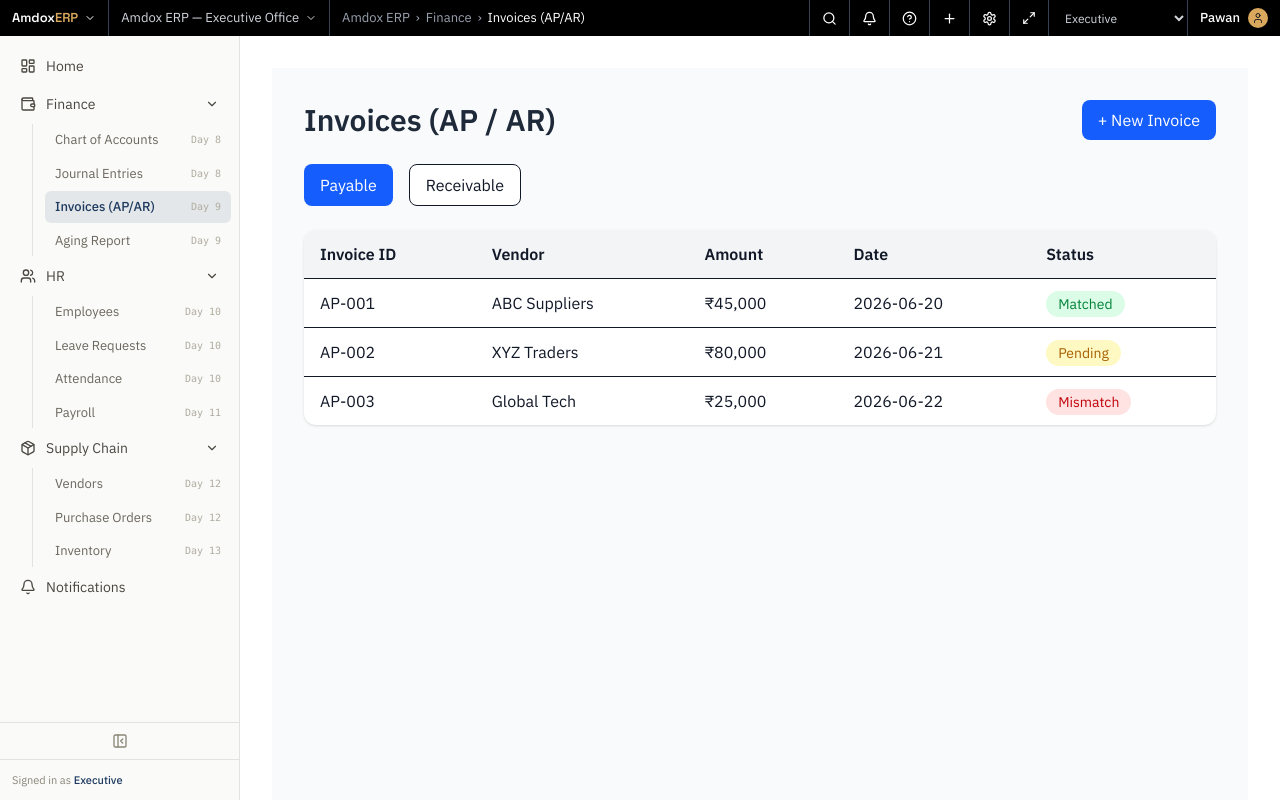
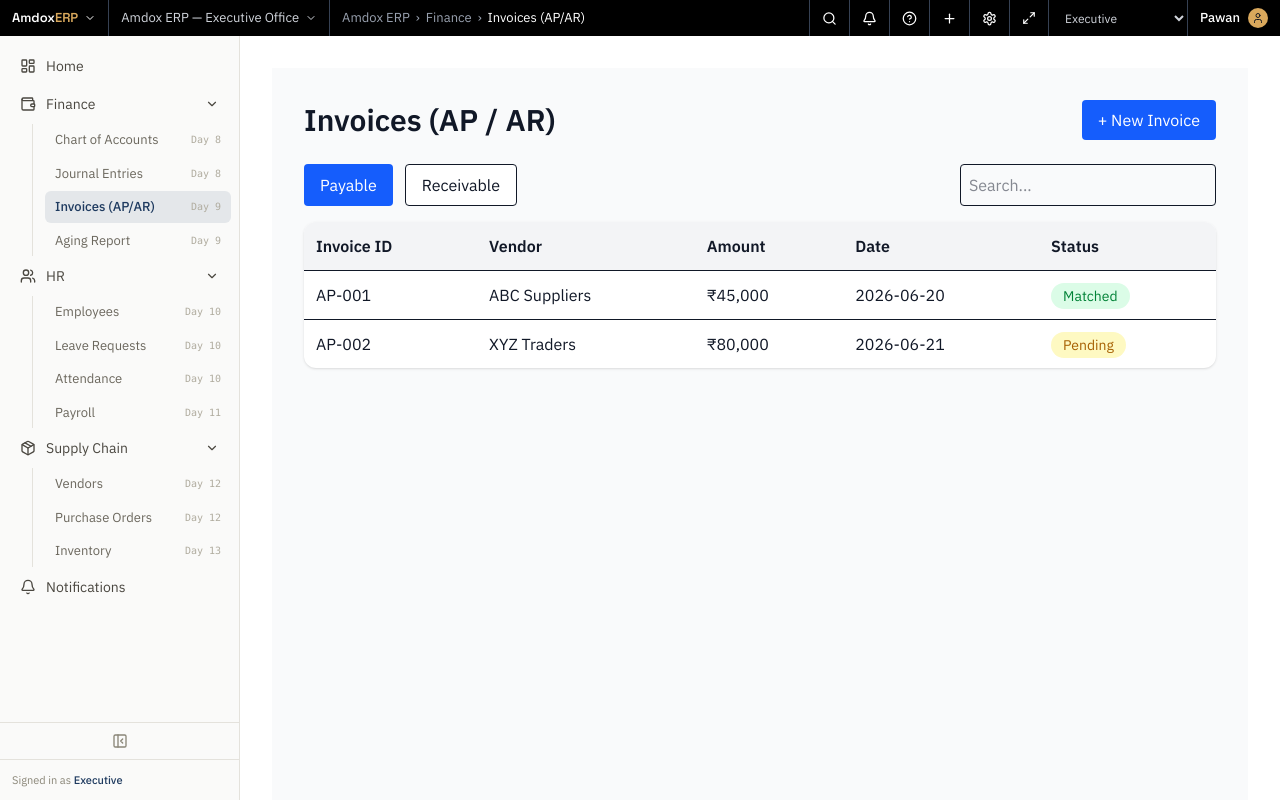
Before and after one commit to PawanYN/amdox-erp, a Next.js app in the folder apps/web/: page /finance/invoices in a window 1280 px wide. Built offline with nearby package versions, Linux system fonts and the light colour scheme.

Commit message:
feat(finance): add interactive finance module screens

```diff
--- a/apps/web/src/components/dashboard/Finance/ChartOfAccounts.tsx
+++ b/apps/web/src/components/dashboard/Finance/ChartOfAccounts.tsx
@@ -1,5 +1,9 @@
+"use client";
+
+import { useState } from "react";
+
 export default function ChartOfAccounts() {
-  const accounts = [
+  const [accounts, setAccounts] = useState([
     {
       code: "1000",
       name: "Cash",
@@ -35,16 +39,143 @@ export default function ChartOfAccounts() {
       currency: "INR",
       balance: "₹45,000",
     },
-  ];
+  ]);
+
+  const [open, setOpen] = useState(false);
+
+  const [form, setForm] = useState({
+    code: "",
+    name: "",
+    type: "Asset",
+    currency: "INR",
+    balance: "",
+  });
+
+  const handleChange = (
+    e: React.ChangeEvent<HTMLInputElement | HTMLSelectElement>
+  ) => {
+    setForm({
+      ...form,
+      [e.target.name]: e.target.value,
+    });
+  };
+
+  const handleSave = () => {
+    if (
+      !form.code ||
+      !form.name ||
+      !form.type ||
+      !form.currency ||
+      !form.balance
+    ) {
+      alert("Please fill all fields");
+      return;
+    }
+
+    setAccounts([
+      ...accounts,
+      {
+        ...form,
+        balance: `₹${Number(form.balance).toLocaleString("en-IN")}`,
+      },
+    ]);
+
+    setForm({
+      code: "",
+      name: "",
+      type: "Asset",
+      currency: "INR",
+      balance: "",
+    });
+
+    setOpen(false);
+  };
 
   return (
     <div className="p-8 bg-gray-50 min-h-screen">
+      {open && (
+        <div className="fixed inset-0 bg-black/40 flex items-center justify-center z-50">
+          <div className="bg-white rounded-xl w-[500px] p-6 shadow-xl">
+            <h2 className="text-2xl font-bold mb-5 text-gray-800">
+              New Account
+            </h2>
+
+            <div className="space-y-4">
+              <input
+                name="code"
+                placeholder="Account Code"
+                value={form.code}
+                onChange={handleChange}
+                className="w-full border rounded-lg p-3 text-gray-700"
+              />
+
+              <input
+                name="name"
+                placeholder="Account Name"
+                value={form.name}
+                onChange={handleChange}
+                className="w-full border rounded-lg p-3 text-gray-700"
+              />
+
+              <select
+                name="type"
+                value={form.type}
+                onChange={handleChange}
+                className="w-full border rounded-lg p-3 text-gray-700"
+              >
+                <option>Asset</option>
+                <option>Liability</option>
+                <option>Equity</option>
+                <option>Income</option>
+                <option>Expense</option>
+              </select>
+
+              <input
+                name="currency"
+                placeholder="Currency"
+                value={form.currency}
+                onChange={handleChange}
+                className="w-full border rounded-lg p-3 text-gray-700"
+              />
+
+              <input
+                name="balance"
+                type="number"
+                placeholder="Opening Balance"
+                value={form.balance}
+                onChange={handleChange}
+                className="w-full border rounded-lg p-3 text-gray-700"
+              />
+            </div>
+
+            <div className="flex justify-end gap-3 mt-6">
+              <button
+                onClick={() => setOpen(false)}
+                className="px-5 py-2 rounded-lg border border-gray-300 hover:bg-gray-100"
+              >
+                Cancel
+              </button>
+
+              <button
+                onClick={handleSave}
+                className="bg-blue-600 hover:bg-blue-700 text-white px-5 py-2 rounded-lg"
+              >
+                Save
+              </button>
+            </div>
+          </div>
+        </div>
+      )}
+
       <div className="flex justify-between items-center mb-6">
         <h1 className="text-3xl font-bold text-gray-800">
           Chart of Accounts
         </h1>
 
-        <button className="bg-blue-600 hover:bg-blue-700 text-white px-4 py-2 rounded-lg shadow">
+        <button
+          onClick={() => setOpen(true)}
+          className="bg-blue-600 hover:bg-blue-700 text-white px-4 py-2 rounded-lg shadow"
+        >
           + New Account
         </button>
       </div>
@@ -68,13 +199,17 @@ export default function ChartOfAccounts() {
                 className="border-t hover:bg-gray-50"
               >
                 <td className="px-6 py-4">{account.code}</td>
+
                 <td className="px-6 py-4">{account.name}</td>
+
                 <td className="px-6 py-4">
                   <span className="px-3 py-1 rounded-full bg-blue-100 text-blue-700 text-sm">
                     {account.type}
                   </span>
                 </td>
+
                 <td className="px-6 py-4">{account.currency}</td>
+
                 <td className="px-6 py-4 font-medium">
                   {account.balance}
                 </td>
--- a/apps/web/src/components/dashboard/Finance/Invoices.tsx
+++ b/apps/web/src/components/dashboard/Finance/Invoices.tsx
@@ -1,159 +1,106 @@
 "use client";
 
-import { useState } from "react";
+import { useMemo, useState } from "react";
+
+type Invoice = {
+  id: string;
+  party: string;
+  amount: string;
+  date: string;
+  status: string;
+};
 
 export default function Invoices() {
-  const [tab, setTab] = useState("Payable");
+  const [tab, setTab] = useState<"Payable"|"Receivable">("Payable");
 
-  const payableInvoices = [
-    {
-      id: "AP-001",
-      vendor: "ABC Suppliers",
-      amount: "₹45,000",
-      date: "2026-06-20",
-      status: "Matched",
-    },
-    {
-      id: "AP-002",
-      vendor: "XYZ Traders",
-      amount: "₹80,000",
-      date: "2026-06-21",
-      status: "Pending",
-    },
-    {
-      id: "AP-003",
-      vendor: "Global Tech",
-      amount: "₹25,000",
-      date: "2026-06-22",
-      status: "Mismatch",
-    },
-  ];
+  const [payable, setPayable] = useState<Invoice[]>([
+    { id:"AP-001", party:"ABC Suppliers", amount:"₹45,000", date:"2026-06-20", status:"Matched"},
+    { id:"AP-002", party:"XYZ Traders", amount:"₹80,000", date:"2026-06-21", status:"Pending"},
+  ]);
 
-  const receivableInvoices = [
-    {
-      id: "AR-001",
-      customer: "Tech Corp",
-      amount: "₹1,20,000",
-      date: "2026-06-18",
-      status: "Paid",
-    },
-    {
-      id: "AR-002",
-      customer: "Future Pvt Ltd",
-      amount: "₹95,000",
-      date: "2026-06-19",
-      status: "Open",
-    },
-    {
-      id: "AR-003",
-      customer: "Vision Ltd",
-      amount: "₹40,000",
-      date: "2026-06-15",
-      status: "Overdue",
-    },
-  ];
+  const [receivable, setReceivable] = useState<Invoice[]>([
+    { id:"AR-001", party:"Tech Corp", amount:"₹1,20,000", date:"2026-06-18", status:"Paid"},
+    { id:"AR-002", party:"Future Pvt Ltd", amount:"₹95,000", date:"2026-06-19", status:"Open"},
+  ]);
 
-  const invoices =
-    tab === "Payable" ? payableInvoices : receivableInvoices;
+  const [open,setOpen]=useState(false);
+  const [search,setSearch]=useState("");
+  const [form,setForm]=useState({party:"",amount:"",date:"",status:""});
 
-  const badgeColor = (status: string) => {
-    switch (status) {
-      case "Matched":
-      case "Paid":
-        return "bg-green-100 text-green-700";
+  const list = useMemo(()=>{
+    const src = tab==="Payable"?payable:receivable;
+    return src.filter(i=>(i.id+i.party+i.status).toLowerCase().includes(search.toLowerCase()));
+  },[tab,payable,receivable,search]);
 
-      case "Mismatch":
-      case "Overdue":
-        return "bg-red-100 text-red-700";
+  const badge=(s:string)=>{
+    if(["Matched","Paid"].includes(s)) return "bg-green-100 text-green-700";
+    if(["Mismatch","Overdue"].includes(s)) return "bg-red-100 text-red-700";
+    return "bg-yellow-100 text-yellow-700";
+  }
 
-      default:
-        return "bg-yellow-100 text-yellow-700";
-    }
-  };
+  function save(){
+    if(!form.party||!form.amount||!form.date||!form.status){alert("Fill all fields");return;}
+    const obj:Invoice={
+      id: tab==="Payable"?`AP-${String(payable.length+1).padStart(3,"0")}`:`AR-${String(receivable.length+1).padStart(3,"0")}`,
+      party:form.party,
+      amount:`₹${Number(form.amount).toLocaleString("en-IN")}`,
+      date:form.date,
+      status:form.status
+    };
+    if(tab==="Payable") setPayable([...payable,obj]); else setReceivable([...receivable,obj]);
+    setForm({party:"",amount:"",date:"",status:""});
+    setOpen(false);
+  }
 
   return (
     <div className="p-8 bg-gray-50 min-h-screen">
+      {open&&(
+        <div className="fixed inset-0 bg-black/40 flex items-center justify-center">
+          <div className="bg-white p-6 rounded-xl w-[500px]">
+            <h2 className="text-2xl font-bold mb-4">New Invoice</h2>
+            <div className="space-y-3">
+              <input className="w-full border p-3 rounded" placeholder={tab==="Payable"?"Vendor":"Customer"} value={form.party} onChange={e=>setForm({...form,party:e.target.value})}/>
+              <input className="w-full border p-3 rounded" type="number" placeholder="Amount" value={form.amount} onChange={e=>setForm({...form,amount:e.target.value})}/>
+              <input className="w-full border p-3 rounded" type="date" value={form.date} onChange={e=>setForm({...form,date:e.target.value})}/>
+              <input className="w-full border p-3 rounded" placeholder="Status" value={form.status} onChange={e=>setForm({...form,status:e.target.value})}/>
+            </div>
+            <div className="flex justify-end gap-2 mt-5">
+              <button onClick={()=>setOpen(false)} className="border px-4 py-2 rounded">Cancel</button>
+              <button onClick={save} className="bg-blue-600 text-white px-4 py-2 rounded">Save</button>
+            </div>
+          </div>
+        </div>
+      )}
       <div className="flex justify-between items-center mb-6">
-        <h1 className="text-3xl font-bold text-gray-800">
-          Invoices (AP / AR)
-        </h1>
-
-        <button className="bg-blue-600 text-white px-4 py-2 rounded-lg">
-          + New Invoice
-        </button>
+        <h1 className="text-3xl font-bold">Invoices (AP / AR)</h1>
+        <button onClick={()=>setOpen(true)} className="bg-blue-600 text-white px-4 py-2 rounded">+ New Invoice</button>
       </div>
 
-      <div className="flex gap-4 mb-6">
-        <button
-          onClick={() => setTab("Payable")}
-          className={`px-4 py-2 rounded-lg ${
-            tab === "Payable"
-              ? "bg-blue-600 text-white"
-              : "bg-white border"
-          }`}
-        >
-          Payable
-        </button>
-
-        <button
-          onClick={() => setTab("Receivable")}
-          className={`px-4 py-2 rounded-lg ${
-            tab === "Receivable"
-              ? "bg-blue-600 text-white"
-              : "bg-white border"
-          }`}
-        >
-          Receivable
-        </button>
+      <div className="flex gap-3 mb-4">
+        <button onClick={()=>setTab("Payable")} className={`px-4 py-2 rounded ${tab==="Payable"?"bg-blue-600 text-white":"border bg-white"}`}>Payable</button>
+        <button onClick={()=>setTab("Receivable")} className={`px-4 py-2 rounded ${tab==="Receivable"?"bg-blue-600 text-white":"border bg-white"}`}>Receivable</button>
+        <input className="ml-auto border rounded p-2 w-64" placeholder="Search..." value={search} onChange={e=>setSearch(e.target.value)}/>
       </div>
 
       <div className="bg-white rounded-xl shadow overflow-hidden">
         <table className="w-full">
           <thead className="bg-gray-100">
             <tr>
-              <th className="px-4 py-3 text-left">Invoice ID</th>
-              <th className="px-4 py-3 text-left">
-                {tab === "Payable"
-                  ? "Vendor"
-                  : "Customer"}
-              </th>
-              <th className="px-4 py-3 text-left">Amount</th>
-              <th className="px-4 py-3 text-left">Date</th>
-              <th className="px-4 py-3 text-left">Status</th>
+              <th className="p-3 text-left">Invoice ID</th>
+              <th className="p-3 text-left">{tab==="Payable"?"Vendor":"Customer"}</th>
+              <th className="p-3 text-left">Amount</th>
+              <th className="p-3 text-left">Date</th>
+              <th className="p-3 text-left">Status</th>
             </tr>
           </thead>
-
           <tbody>
-            {invoices.map((invoice) => (
-              <tr
-                key={invoice.id}
-                className="border-t hover:bg-gray-50"
-              >
-                <td className="px-4 py-3">{invoice.id}</td>
-
-                <td className="px-4 py-3">
-                  {"vendor" in invoice
-                    ? invoice.vendor
-                    : invoice.customer}
-                </td>
-
-                <td className="px-4 py-3">
-                  {invoice.amount}
-                </td>
-
-                <td className="px-4 py-3">
-                  {invoice.date}
-                </td>
-
-                <td className="px-4 py-3">
-                  <span
-                    className={`px-3 py-1 rounded-full text-sm ${badgeColor(
-                      invoice.status
-                    )}`}
-                  >
-                    {invoice.status}
-                  </span>
-                </td>
+            {list.map(i=>(
+              <tr key={i.id} className="border-t">
+                <td className="p-3">{i.id}</td>
+                <td className="p-3">{i.party}</td>
+                <td className="p-3">{i.amount}</td>
+                <td className="p-3">{i.date}</td>
+                <td className="p-3"><span className={`px-3 py-1 rounded-full text-sm ${badge(i.status)}`}>{i.status}</span></td>
               </tr>
             ))}
           </tbody>
--- a/apps/web/src/components/dashboard/Finance/JournalEntries.tsx
+++ b/apps/web/src/components/dashboard/Finance/JournalEntries.tsx
@@ -1,5 +1,19 @@
+"use client";
+
+import { useState } from "react";
+
+type JournalEntry = {
+  id: string;
+  date: string;
+  description: string;
+  debit: string;
+  credit: string;
+  amount: string;
+  locked: boolean;
+};
+
 export default function JournalEntries() {
-  const entries = [
+  const [entries, setEntries] = useState<JournalEntry[]>([
     {
       id: "JE-001",
       date: "2026-06-20",
@@ -18,68 +32,102 @@ export default function JournalEntries() {
       amount: "₹25,000",
       locked: false,
     },
-    {
-      id: "JE-003",
-      date: "2026-06-22",
-      description: "Salary Expense",
-      debit: "Salary Expense",
-      credit: "Cash",
-      amount: "₹1,20,000",
-      locked: true,
-    },
-  ];
+  ]);
+
+  const [showModal, setShowModal] = useState(false);
+  const [search, setSearch] = useState("");
+  const [form, setForm] = useState({
+    date: "",
+    description: "",
+    debit: "",
+    credit: "",
+    amount: "",
+  });
+
+  const handleChange = (e: React.ChangeEvent<HTMLInputElement>) =>
+    setForm({ ...form, [e.target.name]: e.target.value });
+
+  const handleSave = () => {
+    if (Object.values(form).some(v => !v)) {
+      alert("Please fill all fields");
+      return;
+    }
+    setEntries([
+      ...entries,
+      {
+        id: `JE-${String(entries.length + 1).padStart(3, "0")}`,
+        ...form,
+        amount: `₹${Number(form.amount).toLocaleString("en-IN")}`,
+        locked: false,
+      },
+    ]);
+    setForm({ date:"",description:"",debit:"",credit:"",amount:""});
+    setShowModal(false);
+  };
+
+  const filtered = entries.filter(e =>
+    [e.id,e.description,e.debit,e.credit].join(" ").toLowerCase().includes(search.toLowerCase())
+  );
 
   return (
     <div className="p-8 bg-gray-50 min-h-screen">
+      {showModal && (
+        <div className="fixed inset-0 bg-black/40 flex items-center justify-center">
+          <div className="bg-white rounded-xl p-6 w-[500px]">
+            <h2 className="text-2xl font-bold mb-4">New Journal Entry</h2>
+            <div className="space-y-3">
+              <input className="w-full border p-3 rounded" type="date" name="date" value={form.date} onChange={handleChange}/>
+              <input className="w-full border p-3 rounded" placeholder="Description" name="description" value={form.description} onChange={handleChange}/>
+              <input className="w-full border p-3 rounded" placeholder="Debit Account" name="debit" value={form.debit} onChange={handleChange}/>
+              <input className="w-full border p-3 rounded" placeholder="Credit Account" name="credit" value={form.credit} onChange={handleChange}/>
+              <input className="w-full border p-3 rounded" type="number" placeholder="Amount" name="amount" value={form.amount} onChange={handleChange}/>
+            </div>
+            <div className="flex justify-end gap-2 mt-5">
+              <button onClick={()=>setShowModal(false)} className="border px-4 py-2 rounded">Cancel</button>
+              <button onClick={handleSave} className="bg-green-600 text-white px-4 py-2 rounded">Save</button>
+            </div>
+          </div>
+        </div>
+      )}
+
       <div className="flex justify-between items-center mb-6">
-        <h1 className="text-3xl font-bold text-gray-800">
-          Journal Entries
-        </h1>
+        <h1 className="text-3xl font-bold">Journal Entries</h1>
+        <button onClick={()=>setShowModal(true)} className="bg-green-600 text-white px-4 py-2 rounded-lg">+ New Journal Entry</button>
+      </div>
 
-        <button className="bg-green-600 hover:bg-green-700 text-white px-4 py-2 rounded-lg shadow">
-          + New Journal Entry
-        </button>
-      </div>
+      <input
+        className="border rounded-lg p-3 mb-4 w-full"
+        placeholder="Search..."
+        value={search}
+        onChange={(e)=>setSearch(e.target.value)}
+      />
 
       <div className="bg-white rounded-xl shadow overflow-hidden">
         <table className="w-full">
           <thead className="bg-gray-100">
             <tr>
-              <th className="px-4 py-3 text-left">Entry ID</th>
-              <th className="px-4 py-3 text-left">Date</th>
-              <th className="px-4 py-3 text-left">Description</th>
-              <th className="px-4 py-3 text-left">Debit</th>
-              <th className="px-4 py-3 text-left">Credit</th>
-              <th className="px-4 py-3 text-left">Amount</th>
-              <th className="px-4 py-3 text-left">Status</th>
+              <th className="p-3 text-left">ID</th>
+              <th className="p-3 text-left">Date</th>
+              <th className="p-3 text-left">Description</th>
+              <th className="p-3 text-left">Debit</th>
+              <th className="p-3 text-left">Credit</th>
+              <th className="p-3 text-left">Amount</th>
+              <th className="p-3 text-left">Status</th>
             </tr>
           </thead>
-
           <tbody>
-            {entries.map((entry) => (
-              <tr
-                key={entry.id}
-                className="border-t hover:bg-gray-50"
-              >
-                <td className="px-4 py-3">{entry.id}</td>
-                <td className="px-4 py-3">{entry.date}</td>
-                <td className="px-4 py-3">{entry.description}</td>
-                <td className="px-4 py-3">{entry.debit}</td>
-                <td className="px-4 py-3">{entry.credit}</td>
-                <td className="px-4 py-3 font-semibold">
-                  {entry.amount}
-                </td>
-
-                <td className="px-4 py-3">
-                  {entry.locked ? (
-                    <span className="bg-red-100 text-red-600 px-3 py-1 rounded-full text-sm">
-                      🔒 Locked
-                    </span>
-                  ) : (
-                    <span className="bg-green-100 text-green-600 px-3 py-1 rounded-full text-sm">
-                      Editable
-                    </span>
-                  )}
+            {filtered.map(entry=>(
+              <tr key={entry.id} className="border-t">
+                <td className="p-3">{entry.id}</td>
+                <td className="p-3">{entry.date}</td>
+                <td className="p-3">{entry.description}</td>
+                <td className="p-3">{entry.debit}</td>
+                <td className="p-3">{entry.credit}</td>
+                <td className="p-3">{entry.amount}</td>
+                <td className="p-3">
+                  {entry.locked
+                    ? <span className="bg-red-100 text-red-600 px-2 py-1 rounded-full">🔒 Locked</span>
+                    : <span className="bg-green-100 text-green-600 px-2 py-1 rounded-full">Editable</span>}
                 </td>
               </tr>
             ))}
```
